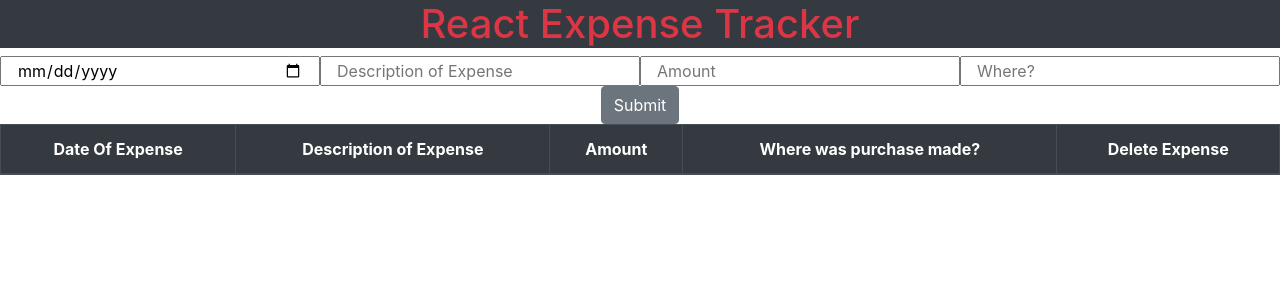
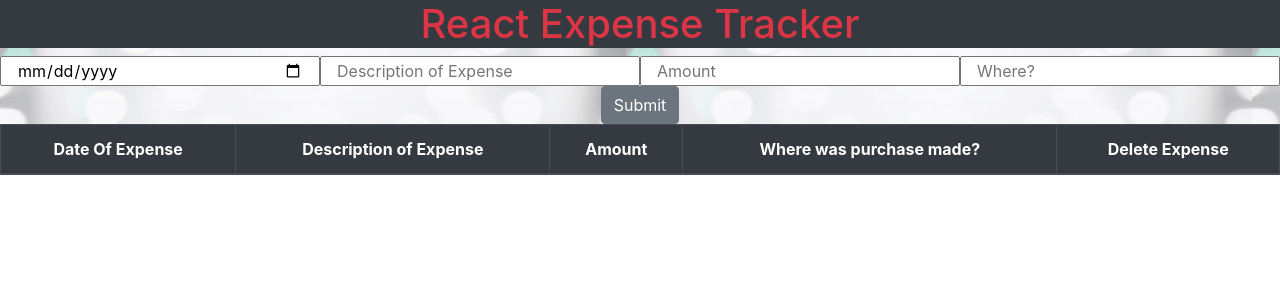
Before and after one commit to jbri91/reactExpenseTracker, a React (Create React App) app: page / in a window 1280 px wide. Shown: the top 300 px of the page. Built offline with nearby package versions, Linux system fonts and the light colour scheme.

Commit message:
background,font

```diff
--- a/src/App.js
+++ b/src/App.js
@@ -4,6 +4,8 @@ import Header from "./components/Header";
 import Table from "./components/Table";
 import UserInput from "./components/UserInput";
 import "bootstrap/dist/css/bootstrap.min.css";
+import backgroundImage from './abstractBlackAndWhiteBackground.jpg'
+
 
 class App extends React.Component {
   constructor(props) {
@@ -75,7 +77,7 @@ class App extends React.Component {
 
   render() {
     return (
-      <div className="App">
+      <div className="App" style={{ backgroundImage: `url(${backgroundImage})`}}>
         <Header />
         <UserInput
           date={this.state.expense.date}
--- a/src/components/Table.js
+++ b/src/components/Table.js
@@ -16,7 +16,7 @@ class Table extends React.Component {
               <th>Delete Expense</th>
             </tr>
           </thead>
-          <tbody>
+          <tbody style={{fontWeight: "bold", fontStyle: "italic"}}>
             {this.props.expenses.map((item, key) =>
             <ExpenseRow
             expenseId={this.props.expenses[key].id}
```
Also changed, not shown: src/abstractBlackAndWhiteBackground.jpg (added).
